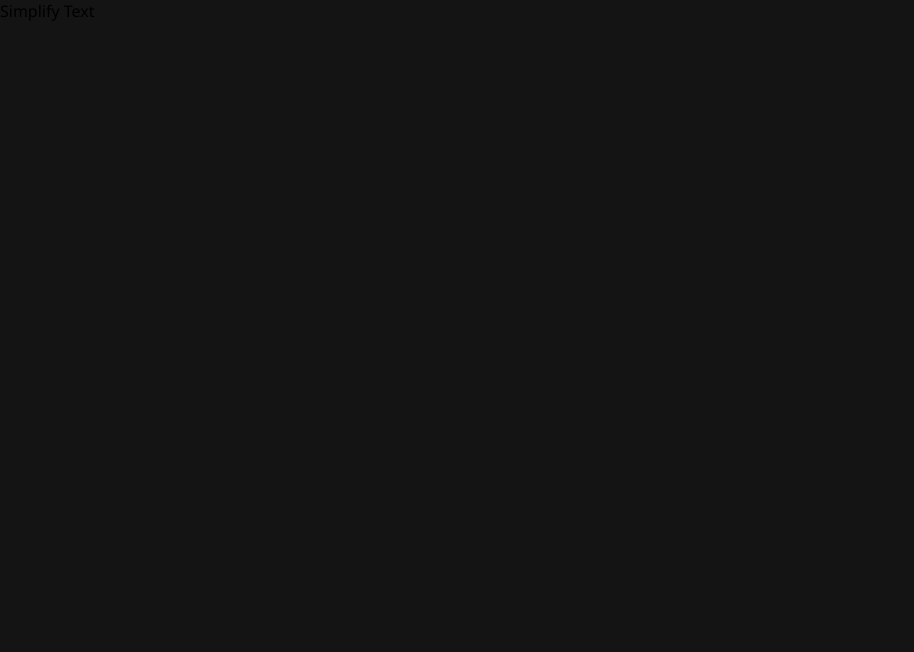
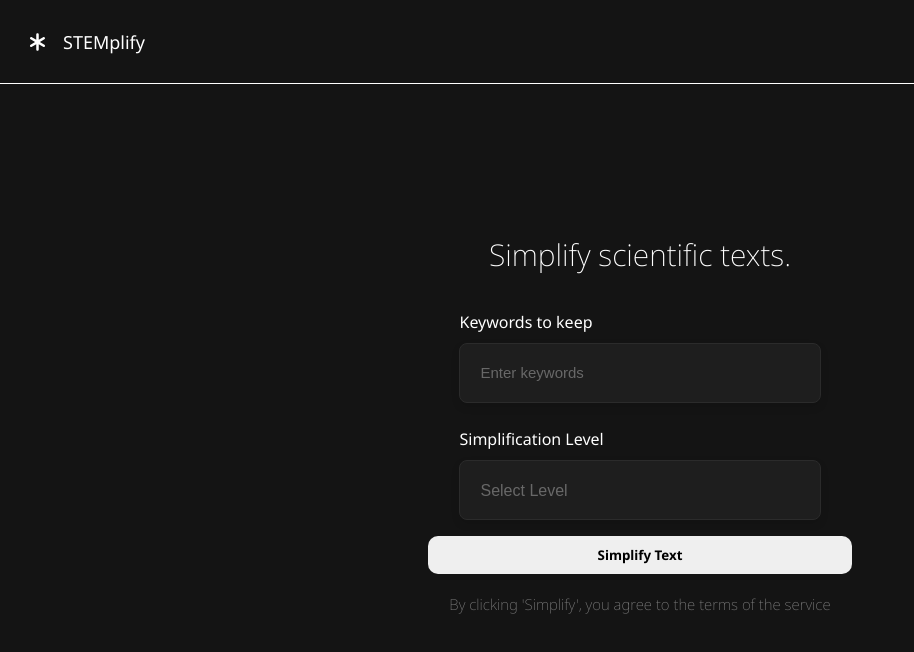
Before and after one commit to roychon/Simplify, a React (Vite) app: page /simplify-text in a window 1280 px wide. Shown: the top 652 px of the page, without its empty margins (0-914 px from the left). Built offline with nearby package versions, Linux system fonts and the light colour scheme.

Commit message:
Starter Simplify text page

```diff
--- a/src/App.css
+++ b/src/App.css
@@ -62,3 +62,61 @@ button {
   cursor: pointer;
   font-weight: bold;
 }
+
+.label {
+  color: white;
+}
+
+.select-label {
+  display: block;
+  margin-top: 20px;
+  color: white;
+}
+
+.simplify-text-container {
+  position: relative;
+  margin: 1rem 0;
+}
+
+.textarea,
+.select {
+  padding: 20px;
+  width: 100%;
+  height: 60px;
+  overflow: hidden;
+  border: 1px solid rgb(43, 43, 43);
+  border-radius: 8px;
+  box-shadow: 0 4px 8px rgba(0, 0, 0, 0.1);
+  font-size: 1rem;
+  font-family: 'Arial', sans-serif;
+  transition: border-color 0.3s, box-shadow 0.3s;
+  resize: none;
+  background-color: rgb(30, 30, 30);
+  margin-top: 10px;
+  color: rgb(104, 104, 104);
+}
+
+.textarea::placeholder {
+  font-size: 15px;
+  color: rgb(104, 104, 104);
+}
+
+.textarea:focus,
+.select:focus {
+  outline: none;
+  border-color: #e1e1e1;
+  box-shadow: 0 0 8px rgba(0, 123, 255, 0.3);
+}
+
+.select-area-container {
+  display: flex;
+  flex-direction: column;
+  justify-content: center;
+  position: relative;
+}
+
+select {
+  appearance: none;
+  font-size: 15px;
+  color: rgb(104, 104, 104);
+}
--- /dev/null
+++ b/src/components/Simplification.tsx
@@ -0,0 +1,19 @@
+function Simplification() {
+  return (
+    <div className='select-area-container'>
+      <label htmlFor='select' className='select-label'>
+        Simplification Level
+      </label>
+      <select id='select' className='select'>
+        <option value='' disabled selected>
+          Select Level
+        </option>
+        <option value='option1'>1</option>
+        <option value='option2'>2</option>
+        <option value='option3'>3</option>
+      </select>
+    </div>
+  );
+}
+
+export default Simplification;
--- /dev/null
+++ b/src/components/TextArea.tsx
@@ -0,0 +1,31 @@
+import { ChangeEvent, useState } from 'react';
+
+interface TextArea {
+  placeholder: string;
+  value: string;
+  style?: React.CSSProperties;
+  className?: string;
+  handleChange: (e: ChangeEvent<HTMLTextAreaElement>) => void;
+}
+
+function TextArea(props: TextArea) {
+  const [isFocused, setIsFocused] = useState(false);
+  return (
+    <div className={`textarea-container ${isFocused ? 'focused' : ''}`}>
+      <label htmlFor='keywords' className='label'>
+        Keywords to keep
+      </label>
+      <textarea
+        className='textarea'
+        placeholder={props.placeholder}
+        id='keywords'
+        onChange={props.handleChange}
+        onFocus={() => setIsFocused(true)}
+        onBlur={() => setIsFocused(false)}
+        value={props.value}
+      ></textarea>
+    </div>
+  );
+}
+
+export default TextArea;
--- a/src/pages/SimplifyText.tsx
+++ b/src/pages/SimplifyText.tsx
@@ -1,5 +1,42 @@
+import { ChangeEvent, useState } from 'react';
+import Agreement from '../components/Agreement';
+import Button from '../components/Button';
+import HomePageTitle from '../components/HomePageTitle';
+import Nav from '../components/Nav';
+import TextArea from '../components/TextArea';
+import { useNavigate } from 'react-router-dom';
+import Simplification from '../components/Simplification';
+
 const SimplifyText = () => {
-  return <p>Simplify Text</p>;
+  const navigate = useNavigate();
+
+  const [text, setText] = useState('');
+
+  const handleChange = (e: ChangeEvent<HTMLTextAreaElement>): void => {
+    setText(e.target.value);
+  };
+
+  return (
+    <>
+      <Nav></Nav>
+      <div className='flex'>
+        <HomePageTitle title='Simplify scientific texts.' />
+        <div className='simplify-text-container'>
+          <TextArea
+            placeholder='Enter keywords'
+            handleChange={handleChange}
+            value={text}
+          />
+          <Simplification />
+        </div>
+        <Button
+          text='Simplify Text'
+          handleClick={() => navigate('/simplify-text')}
+        />
+        <Agreement title="By clicking 'Simplify', you agree to the terms of the service" />
+      </div>
+    </>
+  );
 };
 
 export default SimplifyText;
```
